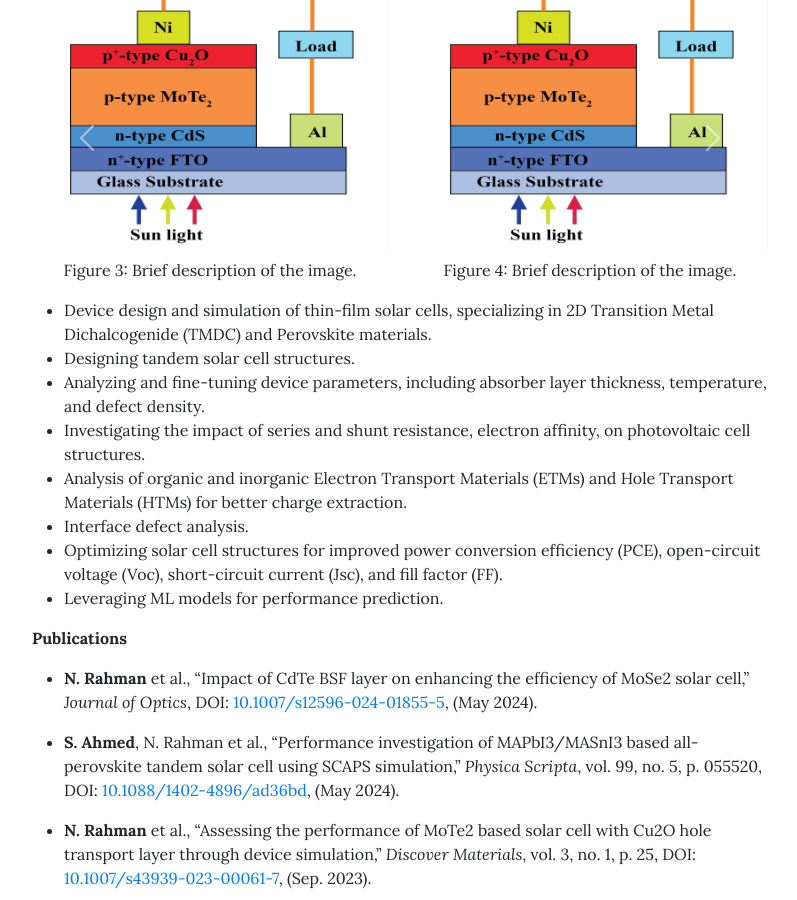
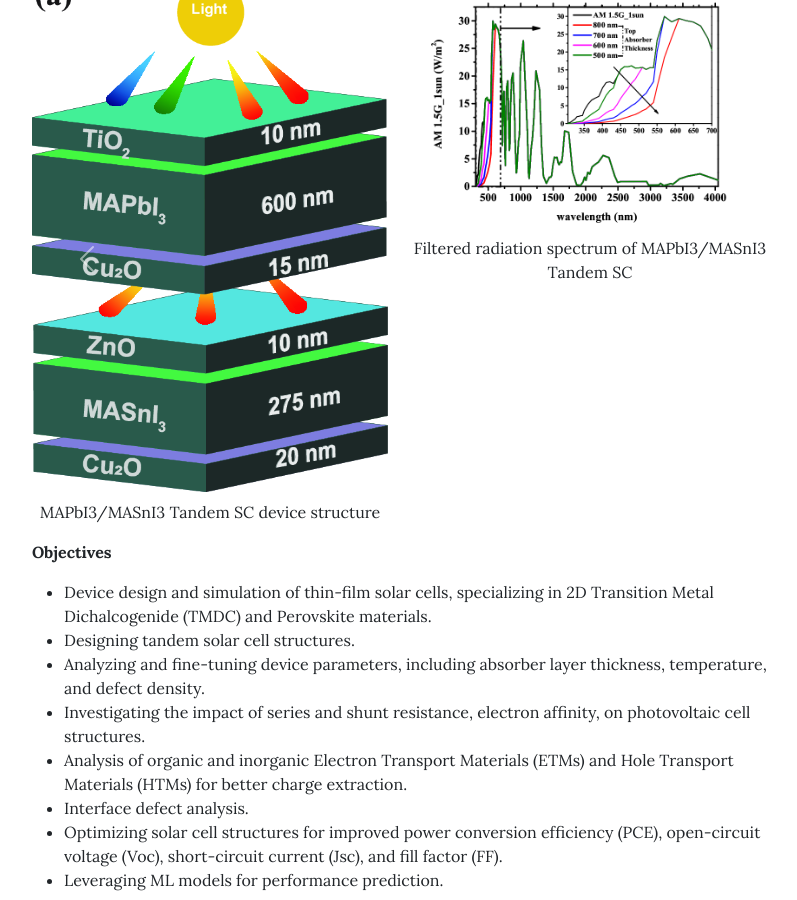
Before and after one commit to naimur105/naimur105.github.io, a Jekyll site: the page built from pages/research.md, in a window 1280 px wide and 900 px high, scrolled down 412 px. Shown: the whole window, without its empty margins (240-1037 px from the left). Built offline with Jekyll 4.4.1, drawn with Linux system fonts in a browser that asks for light colours.

Commit message:
updated sc images

```diff
--- a/pages/research.md
+++ b/pages/research.md
@@ -17,17 +17,17 @@ permalink: /research/
         <div class="col-md-6">
           <figure class="text-center">
             <a href="/assets/research/00 diagramAsset 4MoTe2.png" target="_blank">
-              <img src="/assets/research/00 diagramAsset 4MoTe2.png" class="d-block w-100 img-fluid" alt="Figure 1: Description of the image">
+              <img src="/assets/research/00 diagramAsset 4MoTe2.png" class="d-block w-100 img-fluid" alt="Device structure of MoTe2 SC">
             </a>
-            <figcaption class="mt-2">Figure 1: Brief description of the image.</figcaption>
+            <figcaption class="mt-2">Device structure of MoTe2 SC</figcaption>
           </figure>
         </div>
         <div class="col-md-6">
           <figure class="text-center">
-            <a href="/assets/research/00 diagramAsset 4MoTe2.png" target="_blank">
-              <img src="/assets/research/00 diagramAsset 4MoTe2.png" class="d-block w-100 img-fluid" alt="Figure 2: Description of the image">
+            <a href="/assets/research/01 energy band diagram.png" target="_blank">
+              <img src="/assets/research/01 energy band diagram.png" class="d-block w-100 img-fluid" alt="Energy band diagram of MoTe2 SC">
             </a>
-            <figcaption class="mt-2">Figure 2: Brief description of the image.</figcaption>
+            <figcaption class="mt-2">Energy band diagram of MoTe2 SC</figcaption>
           </figure>
         </div>
       </div>
@@ -36,18 +36,98 @@ permalink: /research/
       <div class="row">
         <div class="col-md-6">
           <figure class="text-center">
-            <a href="/assets/research/00 diagramAsset 4MoTe2.png" target="_blank">
-              <img src="/assets/research/00 diagramAsset 4MoTe2.png" class="d-block w-100 img-fluid" alt="Figure 3: Description of the image">
+            <a href="/assets/research/FIG1A.png" target="_blank">
+              <img src="/assets/research/FIG1A.png" class="d-block w-100 img-fluid" alt="MAPbI3/MASnI3 Tandem SC device structure">
             </a>
-            <figcaption class="mt-2">Figure 3: Brief description of the image.</figcaption>
+            <figcaption class="mt-2">MAPbI3/MASnI3 Tandem SC device structure</figcaption>
           </figure>
         </div>
         <div class="col-md-6">
           <figure class="text-center">
-            <a href="/assets/research/00 diagramAsset 4MoTe2.png" target="_blank">
-              <img src="/assets/research/00 diagramAsset 4MoTe2.png" class="d-block w-100 img-fluid" alt="Figure 4: Description of the image">
+            <a href="/assets/research/FIG1B.png" target="_blank">
+              <img src="/assets/research/FIG1B.png" class="d-block w-100 img-fluid" alt="Filtered radiation spectrum of MAPbI3/MASnI3 Tandem SC">
             </a>
-            <figcaption class="mt-2">Figure 4: Brief description of the image.</figcaption>
+            <figcaption class="mt-2">Filtered radiation spectrum of MAPbI3/MASnI3 Tandem SC</figcaption>
+          </figure>
+        </div>
+      </div>
+    </div>
+    <div class="carousel-item">
+      <div class="row">
+        <div class="col-md-6">
+          <figure class="text-center">
+            <a href="/assets/research/FIG5A.png" target="_blank">
+              <img src="/assets/research/FIG5A.png" class="d-block w-100 img-fluid" alt="MAPbI3/MASnI3 Tandem SC J-V curve">
+            </a>
+            <figcaption class="mt-2">MAPbI3/MASnI3 Tandem SC J-V curve</figcaption>
+          </figure>
+        </div>
+        <div class="col-md-6">
+          <figure class="text-center">
+            <a href="/assets/research/FIG5B.png" target="_blank">
+              <img src="/assets/research/FIG5B.png" class="d-block w-100 img-fluid" alt="MAPbI3/MASnI3 Tandem SC EQE">
+            </a>
+            <figcaption class="mt-2">MAPbI3/MASnI3 Tandem SC EQE</figcaption>
+          </figure>
+        </div>
+      </div>
+    </div>
+    <div class="carousel-item">
+      <div class="row">
+        <div class="col-md-6">
+          <figure class="text-center">
+            <a href="/assets/research/0.15_MoS2_ioniz.png" target="_blank">
+              <img src="/assets/research/0.15_MoS2_ioniz.png" class="d-block w-100 img-fluid" alt="MAPbI3/MASnI3 Tandem SC device structure">
+            </a>
+            <figcaption class="mt-2">Energy loss to ionizaiton by MoS2 SC for 0.15 MeV incident protons</figcaption>
+          </figure>
+        </div>
+        <div class="col-md-6">
+          <figure class="text-center">
+            <a href="/assets/research/0.15_WS2_ioniz.png" target="_blank">
+              <img src="/assets/research/0.15_WS2_ioniz.png" class="d-block w-100 img-fluid" alt="Filtered radiation spectrum of MAPbI3/MASnI3 Tandem SC">
+            </a>
+            <figcaption class="mt-2">Energy loss to ionizaiton by WS2 SC for 0.15 MeV incident protons</figcaption>
+          </figure>
+        </div>
+      </div>
+    </div>
+    <div class="carousel-item">
+      <div class="row">
+        <div class="col-md-6">
+          <figure class="text-center">
+            <a href="/assets/research/NIEL_proton.png" target="_blank">
+              <img src="/assets/research/NIEL_proton.png" class="d-block w-100 img-fluid" alt="MAPbI3/MASnI3 Tandem SC device structure">
+            </a>
+            <figcaption class="mt-2">NIEL for incident proton at different energies</figcaption>
+          </figure>
+        </div>
+        <div class="col-md-6">
+          <figure class="text-center">
+            <a href="/assets/research/XGB_efficiency.png" target="_blank">
+              <img src="/assets/research/XGB_efficiency.png" class="d-block w-100 img-fluid" alt="Filtered radiation spectrum of MAPbI3/MASnI3 Tandem SC">
+            </a>
+            <figcaption class="mt-2">XGBoost regression on power conversion efficiency</figcaption>
+          </figure>
+        </div>
+      </div>
+    </div>
+    <div class="carousel-item">
+      <div class="row">
+        <div class="col-md-6">
+          <figure class="text-center">
+            <a href="/assets/research/XGB_SHAP.png" target="_blank">
+              <img src="/assets/research/XGB_SHAP.png" class="d-block w-100 img-fluid" alt="MAPbI3/MASnI3 Tandem SC device structure">
+            </a>
+            <figcaption class="mt-2">SHAP values for XGBoost regression</figcaption>
+          </figure>
+        </div>
+        <div class="col-md-6">
+          <figure class="text-center">
+            <a href="/assets/research/XGB_materials_on_PCE.png" target="_blank">
+              <img src="/assets/research/XGB_materials_on_PCE.png" class="d-block w-100 img-fluid" alt="Filtered radiation spectrum of MAPbI3/MASnI3 Tandem SC">
+            </a>
+            <figcaption class="mt-2">XGBoost SHAP figure on influence of various defect parameters on the PCE for different materials</figcaption>
           </figure>
         </div>
       </div>
@@ -65,6 +145,8 @@ permalink: /research/
   </a>
 </div>
 
+**Objectives**
+
 - Device design and simulation of thin-film solar cells, specializing in 2D Transition Metal Dichalcogenide (TMDC) and Perovskite materials.
 - Designing tandem solar cell structures.
 - Analyzing and fine-tuning device parameters, including absorber layer thickness, temperature, and defect density.
```
Also changed, not shown: README.md (+3 -0 lines), pages/home.md (+2 -1 lines), assets/research/0.15_MoS2_ioniz.png (added), assets/research/0.15_WS2_ioniz.png (added), assets/research/FIG1A.png (added), assets/research/FIG1B.png (added), assets/research/FIG5A.png (added), assets/research/FIG5B.png (added), assets/research/NIEL_proton.png (added), assets/research/XGB_SHAP.png (added), assets/research/XGB_efficiency.png (added), assets/research/XGB_materials_on_PCE.png (added).
